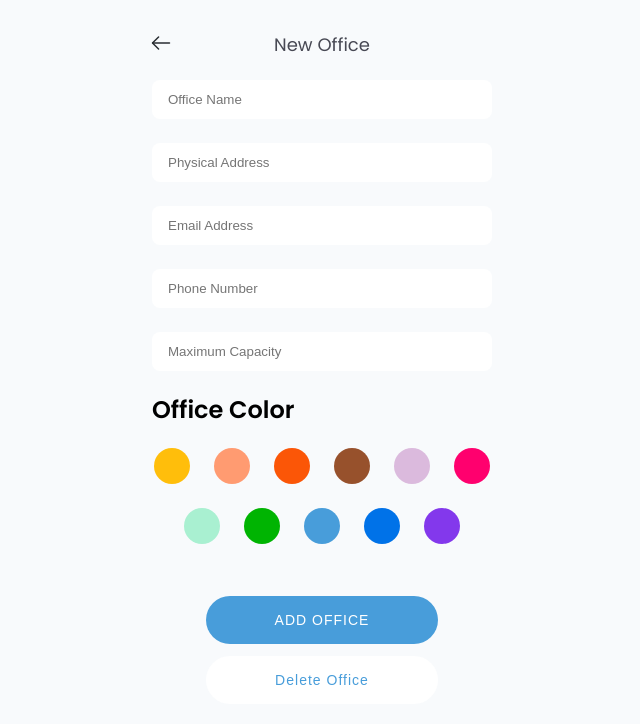
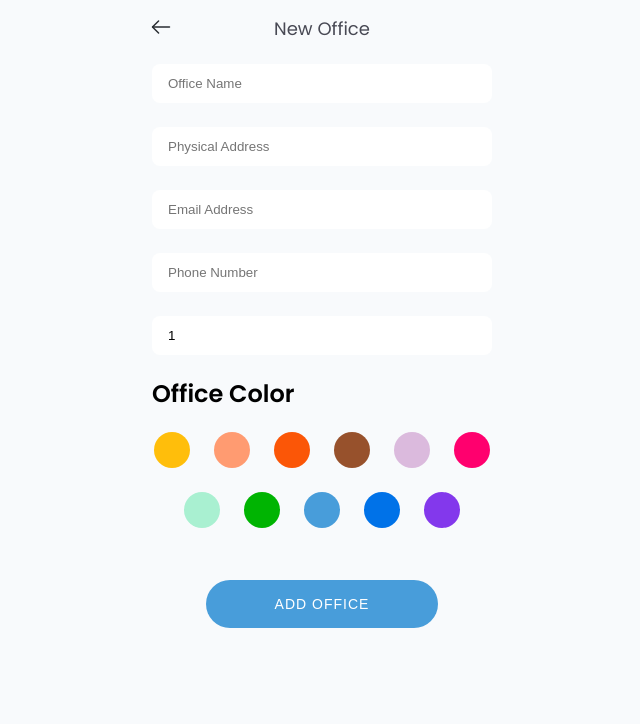
Before and after one commit to RicardoRonan/office-management-app, a Vue app: page /office/new in a window 1280 px wide. Shown: the top 724 px of the page, without its empty margins (318-958 px from the left). Built offline with nearby package versions, Linux system fonts and the light colour scheme.

Commit message:
all functions working as expected

```diff
--- a/db.json
+++ b/db.json
@@ -3,109 +3,249 @@
     {
       "id": 1,
       "OfficeName": "Specno",
-      "PhysicalAddress": "test place",
+      "PhysicalAddress": "10 Willie Van Schoor Dr, Bo Oakdale, Cape Town, 7530",
       "EmailAddress": "info@specno.com",
       "PhoneNumber": "082 364 9864",
-      "MaximumCapacity": "25",
+      "MaximumCapacity": 25,
       "OfficeColor": "#489dda"
     },
     {
       "id": 2,
-      "OfficeName": "Company Name",
-      "PhysicalAddress": "test place 2",
-      "EmailAddress": "info@companyname",
-      "PhoneNumber": "0745162365",
-      "MaximumCapacity": "25",
-      "OfficeColor": ""
+      "OfficeName": "Beta Solutions",
+      "PhysicalAddress": "456 Beta Avenue",
+      "EmailAddress": "info@betasolutions.com",
+      "PhoneNumber": "0823456789",
+      "MaximumCapacity": 25,
+      "OfficeColor": "#0072e8"
     },
     {
       "id": 3,
-      "OfficeName": "etrte",
-      "PhysicalAddress": "wrthy",
-      "EmailAddress": "email@gasfdg",
-      "PhoneNumber": "svsdsvdsv",
+      "OfficeName": "Gamma Industries",
+      "PhysicalAddress": "789 Gamma Road",
+      "EmailAddress": "support@gamma.com",
+      "PhoneNumber": "0834567890",
       "MaximumCapacity": 25,
-      "OfficeColor": "#ffbe0b"
+      "OfficeColor": "#8338ec"
     },
     {
-      "OfficeName": "cdcsc",
-      "PhysicalAddress": "sdcsc",
-      "EmailAddress": "sdcsd@fvdv",
-      "PhoneNumber": "cdfvd",
+      "id": 4,
+      "OfficeName": "Delta Enterprises",
+      "PhysicalAddress": "101 Delta Lane",
+      "EmailAddress": "hello@delta.com",
+      "PhoneNumber": "0845678901",
+      "MaximumCapacity": 35,
+      "OfficeColor": "#ff33a8"
+    },
+    {
+      "id": 5,
+      "OfficeName": "Epsilon Tech",
+      "PhysicalAddress": "202 Epsilon Blvd",
+      "EmailAddress": "team@epsilon.com",
+      "PhoneNumber": "0856789012",
       "MaximumCapacity": 25,
-      "OfficeColor": "#fb5607",
-      "id": 4
+      "OfficeColor": "#a833ff"
     }
   ],
   "workers": [
     {
       "id": 1,
       "officeId": 1,
-      "FirstName": "Ricardo",
-      "LastName": "Moses",
-      "Avatar": ""
+      "FirstName": "Alice",
+      "LastName": "Smith",
+      "Avatar": "/img/astronaut-super.fc0dd20b.svg",
+      "workerId": 1
     },
     {
       "id": 2,
-      "officeId": 2,
-      "FirstName": "Joshua",
-      "LastName": "Huckleberry",
-      "Avatar": ""
+      "officeId": 1,
+      "FirstName": "Bob",
+      "LastName": "Johnson",
+      "Avatar": "/img/astronaut-sitting-on-rocket.97eccae0.svg",
+      "workerId": 2
     },
     {
       "id": 3,
-      "officeId": 2,
-      "FirstName": "John",
-      "LastName": "Doughnuts",
-      "Avatar": ""
+      "officeId": 1,
+      "FirstName": "Charlie",
+      "LastName": "Brown",
+      "Avatar": "/img/astronaut-bad-boy.2b727b3c.svg",
+      "workerId": 3
     },
     {
-      "officeId": "4",
-      "FirstName": "csdcs",
-      "LastName": "csdcsc",
-      "Avatar": "/img/astronaut-peace-emote.4653552f.svg",
-      "id": 10
+      "id": 4,
+      "officeId": 1,
+      "FirstName": "David",
+      "LastName": "Wilson",
+      "Avatar": "/img/astronaut-hanging-on-moon.33337bf1.svg",
+      "workerId": 4
     },
     {
-      "isTrusted": true,
-      "_vts": 1739018175393,
-      "id": 19
+      "id": 5,
+      "officeId": 1,
+      "FirstName": "Emma",
+      "LastName": "Davis",
+      "Avatar": "/img/astronaut-peace-emote.4653552f.svg",
+      "workerId": 5
     },
     {
-      "isTrusted": true,
-      "_vts": 1739018176070,
-      "id": 20
+      "id": 6,
+      "officeId": 2,
+      "FirstName": "Frank",
+      "LastName": "Martinez",
+      "Avatar": "/img/astronaut-super.fc0dd20b.svg",
+      "workerId": 6
     },
     {
-      "isTrusted": true,
-      "_vts": 1739018177778,
-      "id": 21
+      "id": 7,
+      "officeId": 2,
+      "FirstName": "Grace",
+      "LastName": "Garcia",
+      "Avatar": "/img/astronaut-sitting-on-rocket.97eccae0.svg",
+      "workerId": 7
     },
     {
-      "isTrusted": true,
-      "_vts": 1739018179178,
-      "id": 22
+      "id": 8,
+      "officeId": 2,
+      "FirstName": "Henry",
+      "LastName": "Rodriguez",
+      "Avatar": "/img/astronaut-bad-boy.2b727b3c.svg",
+      "workerId": 8
     },
     {
-      "isTrusted": true,
-      "_vts": 1739018639849,
-      "id": 23
+      "id": 9,
+      "officeId": 2,
+      "FirstName": "Isabella",
+      "LastName": "Lopez",
+      "Avatar": "/img/astronaut-holding-jupiter.40d0c68b.svg",
+      "workerId": 9
     },
     {
-      "workerId": 1739020806834,
-      "officeId": 4,
-      "FirstName": "vdfvvd",
-      "LastName": "vvdvdvd",
-      "Avatar": "/img/astronaut-balloons.53352480.svg",
-      "id": 24
+      "id": 10,
+      "officeId": 2,
+      "FirstName": "Jack",
+      "LastName": "Anderson",
+      "Avatar": "/img/astronaut-peace-emote.4653552f.svg",
+      "workerId": 10
     },
     {
-      "workerId": 25,
+      "id": 11,
+      "officeId": 3,
+      "FirstName": "Karen",
+      "LastName": "Thomas",
+      "Avatar": "/img/astronaut-bad-boy.2b727b3c.svg",
+      "workerId": 11
+    },
+    {
+      "id": 12,
+      "officeId": 3,
+      "FirstName": "Liam",
+      "LastName": "Hernandez",
+      "Avatar": "/img/astronaut-balloons.53352480.svg",
+      "workerId": 12
+    },
+    {
+      "id": 13,
+      "officeId": 3,
+      "FirstName": "Mia",
+      "LastName": "King",
+      "Avatar": "/img/astronaut-holding-jupiter.40d0c68b.svg",
+      "workerId": 13
+    },
+    {
+      "id": 14,
+      "officeId": 3,
+      "FirstName": "Noah",
+      "LastName": "Scott",
+      "Avatar": "/img/astronaut-super.fc0dd20b.svg",
+      "workerId": 14
+    },
+    {
+      "id": 15,
+      "officeId": 3,
+      "FirstName": "Olivia",
+      "LastName": "Green",
+      "Avatar": "/img/astronaut-peace-emote.4653552f.svg",
+      "workerId": 15
+    },
+    {
+      "id": 16,
       "officeId": 4,
-      "FirstName": "t4ytryuk",
-      "LastName": "erhtjyt",
+      "FirstName": "Peter",
+      "LastName": "Adams",
+      "Avatar": "",
+      "workerId": 16
+    },
+    {
+      "id": 17,
+      "officeId": 4,
+      "FirstName": "Quinn",
+      "LastName": "Baker",
+      "Avatar": "",
+      "workerId": 17
+    },
+    {
+      "id": 18,
+      "officeId": 4,
+      "FirstName": "Rachel",
+      "LastName": "Hall",
+      "Avatar": "",
+      "workerId": 18
+    },
+    {
+      "id": 19,
+      "officeId": 4,
+      "FirstName": "Samuel",
+      "LastName": "Allen",
+      "Avatar": "",
+      "workerId": 19
+    },
+    {
+      "id": 20,
+      "officeId": 4,
+      "FirstName": "Tina",
+      "LastName": "Young",
       "Avatar": "/img/astronaut-balloons.53352480.svg",
-      "id": 25
+      "workerId": 20
+    },
+    {
+      "id": 21,
+      "officeId": 5,
+      "FirstName": "Uma",
+      "LastName": "Harris",
+      "Avatar": "",
+      "workerId": 21
+    },
+    {
+      "id": 22,
+      "officeId": 5,
+      "FirstName": "Victor",
+      "LastName": "Clark",
+      "Avatar": "",
+      "workerId": 22
+    },
+    {
+      "id": 23,
+      "officeId": 5,
+      "FirstName": "Wendy",
+      "LastName": "Lewis",
+      "Avatar": "",
+      "workerId": 23
+    },
+    {
+      "id": 24,
+      "officeId": 5,
+      "FirstName": "Xavier",
+      "LastName": "Walker",
+      "Avatar": "",
+      "workerId": 24
+    },
+    {
+      "id": 25,
+      "officeId": 5,
+      "FirstName": "Yasmine",
+      "LastName": "Robinson",
+      "Avatar": "",
+      "workerId": 25
     }
   ]
 }
--- a/src/App.vue
+++ b/src/App.vue
@@ -1,9 +1,7 @@
 <template>
-  <div id="app">
     <!-- You can add a navbar or footer here if needed -->
     <router-view />
 
-  </div>
 </template>
 
 <script>
@@ -137,11 +135,13 @@ background-color :var(--bg-color);
   width:1.5rem;
   height: 1.5rem;
 }
-.add-button{
-  position: fixed;
-  right: 1.063rem;
-  bottom: 1.5rem;
-  left: 18.375rem;
+.add-button {
+  position: absolute;
+  bottom: 2rem;
+  right: 2rem;
+  width: 4rem;
+  height: 4rem;
+  background-color: var(--bg-color);
 }
 .buttons-div {
 display: flex;
@@ -191,4 +191,18 @@ letter-spacing: -2%;
 color: #000;
 gap: 0.75rem;
 }
+.confirm-delete-modal {
+height: 15.625rem;
+display: flex;
+flex-direction: column;
+justify-content: space-around;
+}
+.modal-header {
+display: flex;
+color: #000;
+justify-content: start;
+align-items: baseline;
+gap: 0.75rem;
+font-size: 1.25rem;
+}
 </style>
--- a/src/components/OfficeForm.vue
+++ b/src/components/OfficeForm.vue
@@ -38,14 +38,13 @@
       />
       <input
         class="input"
-        v-model="office.MaximumCapacity"
+        v-model.number="office.MaximumCapacity"
         placeholder="Maximum Capacity"
         type="number"
         min="1"
         max="25"
         required
       />
-      <!-- Color selection dropdown -->
       <label for="office-color" class="sub-heading" id="office-color-heading"
         >Office Color</label
       >
@@ -64,21 +63,46 @@
           {{ isEdit ? "UPDATE" : "ADD" }} OFFICE
         </button>
         <button
+          v-if="isEdit"
           class="secondary-button"
           id="delete-office"
-          @click="deleteOffice"
+          @click.prevent="deleteOffice"
         >
           Delete Office
         </button>
       </div>
     </form>
+
+    <!-- Delete Confirmation Modal -->
+    <BaseModal :show="deleteOfficeModal" @close="closeDeleteModal">
+      <div class="confirm-delete-modal">
+        <div class="modal-header">
+          <button  @click="closeDeleteModal" class="back-button">
+          <img src="../assets/arrow-left.svg" alt="back-button" class="icon" />
+        </button>
+          <h3 class="heading">Are You Sure You Want To Delete This Office?</h3>
+        </div>
+        <div class="buttons-div">
+          <button class="delete-button" @click="confirmDelete">
+            DELETE OFFICE
+          </button>
+          <button class="secondary-button" @click="closeDeleteModal">
+            CANCEL
+          </button>
+        </div>
+      </div>
+    </BaseModal>
   </div>
 </template>
 
 <script>
 import { useOfficeStore } from "../store";
+import BaseModal from "@/components/BaseModal.vue";
 
 export default {
+  components: {
+    BaseModal,
+  },
   props: {
     id: {
       type: String,
@@ -94,9 +118,10 @@ export default {
             PhysicalAddress: "",
             EmailAddress: "",
             PhoneNumber: "",
-            MaximumCapacity: "",
-            OfficeColor: "", // Default color
+            MaximumCapacity: 1,
+            OfficeColor: "",
           },
+      deleteOfficeModal: false,
     };
   },
   computed: {
@@ -117,11 +142,12 @@ export default {
       if (this.isEdit) {
         officeStore.editOffice(this.office);
       } else {
+        const maxId = Math.max(...officeStore.getOffices.map(office => office.id), 0);
+        this.office.id = maxId + 1; // Ensure the new office gets a unique id
         officeStore.addOffice(this.office);
       }
       this.$router.push("/");
     },
-
     getOfficeById(id) {
       const officeStore = useOfficeStore();
       const office =
@@ -133,28 +159,35 @@ export default {
         PhysicalAddress: office.PhysicalAddress || "",
         EmailAddress: office.EmailAddress || "",
         PhoneNumber: office.PhoneNumber || "",
-        MaximumCapacity: office.MaximumCapacity || "",
+        MaximumCapacity: office.MaximumCapacity || 1,
         OfficeColor: office.OfficeColor,
       };
     },
     deleteOffice() {
-      if (confirm("Are you sure you want to delete this office?")) {
-        const officeStore = useOfficeStore();
-        officeStore.deleteOffice(this.office.id);
-        this.$router.push("/");
-      }
+      console.log("Delete button clicked");
+      this.deleteOfficeModal = true;
+    },
+    confirmDelete() {
+      const officeStore = useOfficeStore();
+      officeStore.deleteOffice(this.office.id);
+      this.closeDeleteModal();
+      this.$router.push("/");
+    },
+    closeDeleteModal() {
+      this.deleteOfficeModal = false;
     },
     selectColor(color) {
       this.office.OfficeColor = color;
     },
-    created() {
+  },
+  created() {
     if (this.id) {
       this.office = this.getOfficeById(this.id);
     }
   },
-  },
 };
 </script>
+
 <style scoped>
 .office-form {
   display: flex;
--- a/src/components/WorkerForm.vue
+++ b/src/components/WorkerForm.vue
@@ -48,7 +48,9 @@
               @click="setStep(2)"
             ></div>
           </div>
+          <div class="modal-button-div">
             <button class="primary-button" @click="nextStep">Next</button>
+          </div>
         </div>
 
         <div v-if="currentStep === 2">
@@ -75,9 +77,11 @@
               @click="setStep(2)"
             ></div>
           </div>
+          <div class="modal-button-div">
             <button class="primary-button" type="submit">
               {{ isEdit ? "Update Staff Member" : "Add Staff Member" }}
             </button>
+          </div>
         </div>
       </form>
     </div>
@@ -93,18 +97,18 @@ export default {
   props: {
     workerId: { type: [String, Number], default: null },
     show: { type: Boolean, required: true },
-    officeId: { type: [String, Number], required: true },
+    officeId: { type:  [Number], required: true },
   },
   data() {
     return {
       currentStep: 1,
-      worker: this.initializeWorker(),
+      worker: null,
       officeStore: useOfficeStore(),
     };
   },
   computed: {
     isEdit() {
-      return !!this.workerId;
+      return this.workerId !== null && this.workerId !== "";
     },
     availableAvatars() {
       return this.officeStore.availableAvatars;
@@ -118,22 +122,24 @@ export default {
   },
   methods: {
     loadWorker() {
-      if (this.isEdit) {
-        const existingWorker = this.officeStore.getWorkerById(this.workerId);
-        if (existingWorker) {
-          this.worker = JSON.parse(JSON.stringify(existingWorker));
-        } else {
-          this.worker = this.initializeWorker();
-        }
+      console.log("Looking for office with ID:", this.officeId);
+      console.log("Looking for worker with ID:", this.workerId);
+      if (this.isEdit && this.workerId) {
+      const existingWorker = this.officeStore.workers.find(
+        worker => worker.workerId === Number(this.workerId) && worker.officeId === Number(this.officeId)
+      );
+      console.log("Worker found:", existingWorker);
+      this.worker = existingWorker
+        ? { ...existingWorker }
+        : this.initializeWorker();
       } else {
       this.worker = this.initializeWorker();
       }
     },
-
     initializeWorker() {
       return {
-        workerId: "",
-        officeId: parseInt(this.officeId),
+        workerId: null,
+        officeId: parseInt(this.officeId, 10),
         FirstName: "",
         LastName: "",
         Avatar: "",
@@ -155,12 +161,15 @@ export default {
       if (this.isEdit) {
         this.officeStore.editWorker({
           ...this.worker,
-          workerId: this.workerId,
+          workerId: Number(this.workerId),
         });
       } else {
+        const nextWorkerId = this.officeStore.workers.length > 0
+          ? Math.max(...this.officeStore.workers.map(worker => worker.workerId)) + 1
+          : 1;
         this.officeStore.addWorker({
           ...this.worker,
-          workerId: Date.now(),
+          workerId: nextWorkerId,
           officeId: parseInt(this.worker.officeId, 10),
         });
       }
@@ -169,20 +178,28 @@ export default {
   },
   watch: {
   workerId(newVal) {
-      if (newVal) this.loadWorker();
+    console.log("Worker ID changed:", newVal);
+    if (newVal) {
+      this.loadWorker();
+    } else {
+      this.worker = this.initializeWorker();
+    }
   },
   show(newShow) {
     if (newShow) {
-        this.loadWorker(); // Reload worker data when modal is opened
+      this.loadWorker();
     } else {
       this.worker = this.initializeWorker();
-        this.currentStep = 1;
     }
   },
 },
 };
 </script>
 <style scoped>
+.modal-button-div {
+  display: flex;
+  justify-content: center;
+}
 .step-indicator {
   display: flex;
   justify-content: center;
--- a/src/store/index.js
+++ b/src/store/index.js
@@ -49,9 +49,6 @@ export const useOfficeStore = defineStore("officeStore", {
       });
     },
     getWorkers: (state) => state.workers,
-    getWorkerById: (state) => (workerId) => {
-      return state.workers.find((worker) => worker.id === parseInt(workerId));
-    },
     getAvailableColors: (state) => state.availableColors,
   },
 
@@ -63,8 +60,17 @@ export const useOfficeStore = defineStore("officeStore", {
           axios.get("http://localhost:5000/workers"),
         ]);
 
-        this.offices = officesRes.data;
+        this.offices = officesRes.data.map(office => ({
+          ...office,
+          workers: [],
+        }));
         this.workers = workersRes.data;
+        this.workers.forEach(worker => {
+          const office = this.offices.find(office => office.id === worker.officeId);
+          if (office) {
+            office.workers.push(worker);
+          }
+        });
       } catch (error) {
         console.error("Error loading state from db.json:", error);
       }
@@ -77,7 +83,7 @@ export const useOfficeStore = defineStore("officeStore", {
     async addOffice(office) {
       try {
         const response = await axios.post("http://localhost:5000/offices", office);
-        this.offices.push(response.data);
+        this.offices.push({ ...response.data, workers: [] });
       } catch (error) {
         console.error("Error adding office:", error);
       }
@@ -106,6 +112,10 @@ export const useOfficeStore = defineStore("officeStore", {
       try {
         const response = await axios.post("http://localhost:5000/workers", worker);
         this.workers.push(response.data);
+        const office = this.offices.find(office => office.id === worker.officeId);
+        if (office) {
+          office.workers.push(response.data);
+        }
       } catch (error) {
         console.error("Error adding worker:", error);
       }
@@ -116,6 +126,11 @@ export const useOfficeStore = defineStore("officeStore", {
         await axios.put(`http://localhost:5000/workers/${updatedWorker.id}`, updatedWorker);
         const index = this.workers.findIndex((worker) => worker.id === updatedWorker.id);
         if (index !== -1) this.workers.splice(index, 1, updatedWorker);
+        const office = this.offices.find(office => office.id === updatedWorker.officeId);
+        if (office) {
+          const workerIndex = office.workers.findIndex(worker => worker.id === updatedWorker.id);
+          if (workerIndex !== -1) office.workers.splice(workerIndex, 1, updatedWorker);
+        }
       } catch (error) {
         console.error("Error updating worker:", error);
       }
@@ -125,10 +140,12 @@ export const useOfficeStore = defineStore("officeStore", {
       try {
         await axios.delete(`http://localhost:5000/workers/${workerId}`);
         this.workers = this.workers.filter((worker) => worker.id !== workerId);
+        this.offices.forEach(office => {
+          office.workers = office.workers.filter(worker => worker.id !== workerId);
+        });
       } catch (error) {
         console.error("Error deleting worker:", error);
       }
-    }
-
-  }
+    },
+  },
 });
--- a/src/views/HomeView.vue
+++ b/src/views/HomeView.vue
@@ -13,8 +13,10 @@
       @delete-office="deleteOffice"
       @click="viewOffice(office)"
     />
+<div class="add-button">
+  <router-link to="/office/new"><img src="../assets/add-button.svg" alt="add-button"  /></router-link>
 
-    <router-link to="/office/new"><img src="../assets/add-button.svg" alt="add-button" class="add-button" /></router-link>
+</div>
   </div>
 </template>
 <script>
```
Also changed, not shown: src/views/OfficeView.vue (+68 -37 lines). Lines whose indentation alone changed are shown as unchanged.
